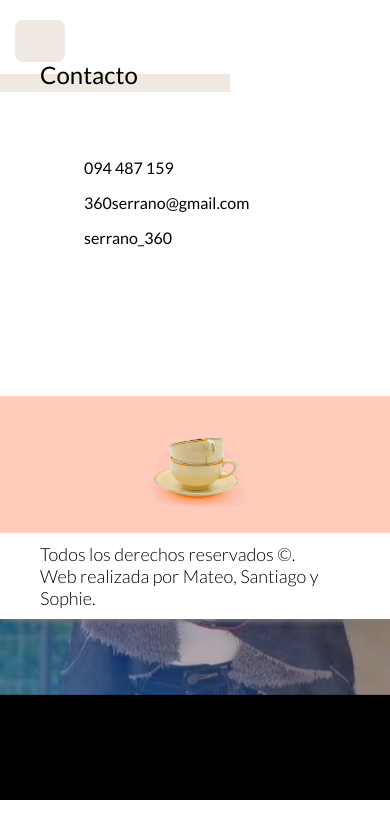
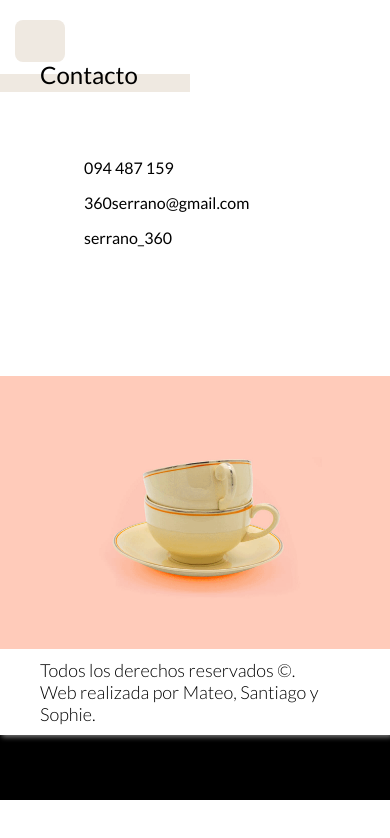
Before and after one commit to SRivarola/Serrano360, a React (Create React App) app: page /contacto in a window 390 px wide. Shown: the top 838 px of the page. Built offline with nearby package versions, Linux system fonts and the light colour scheme; some icons are missing.

Commit message:
mas cambios

```diff
--- a/src/Pages/Contacto/Contacto.scss
+++ b/src/Pages/Contacto/Contacto.scss
@@ -7,13 +7,13 @@
         margin-top: 40px;
         background-color: #FFCBBA;
         @media screen and (max-width:768px) {
-            margin-top: 140px !important;
-            img{
-                width: 60%;
-            }
+            margin-top: 120px !important;
         }
         img{
             width: 35%;
+            @media screen and (max-width:768px){
+                width: 70%;
+            }
         }
     }
     .derechos{
--- a/src/index.scss
+++ b/src/index.scss
@@ -69,7 +69,7 @@ li {
       font-weight: lighter;
   }
   .subrayado{
-      width: 230px;
+      width: 190px;
       height: 18px;
       background-color: #EFE9E1;
       margin-top: -45px;
```
